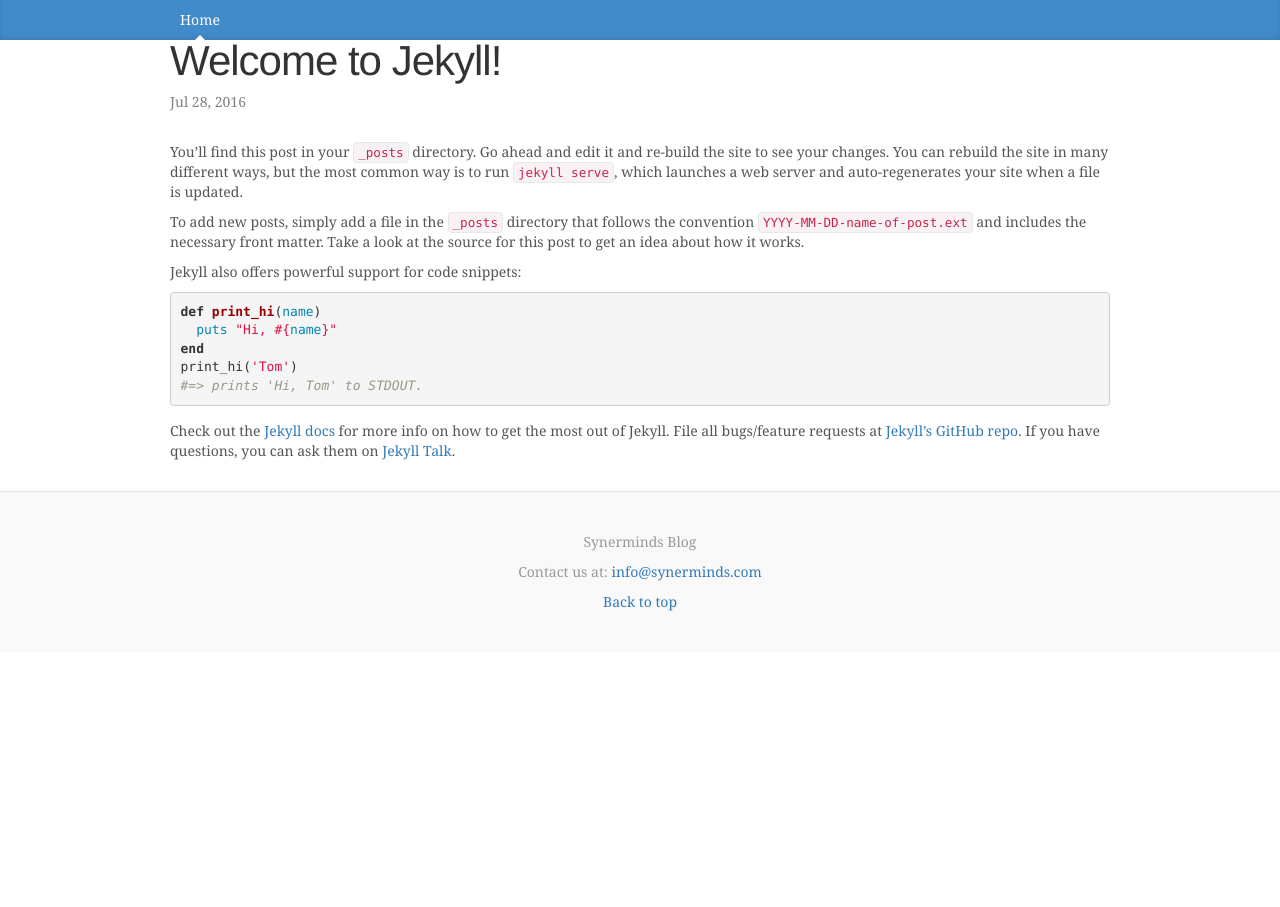
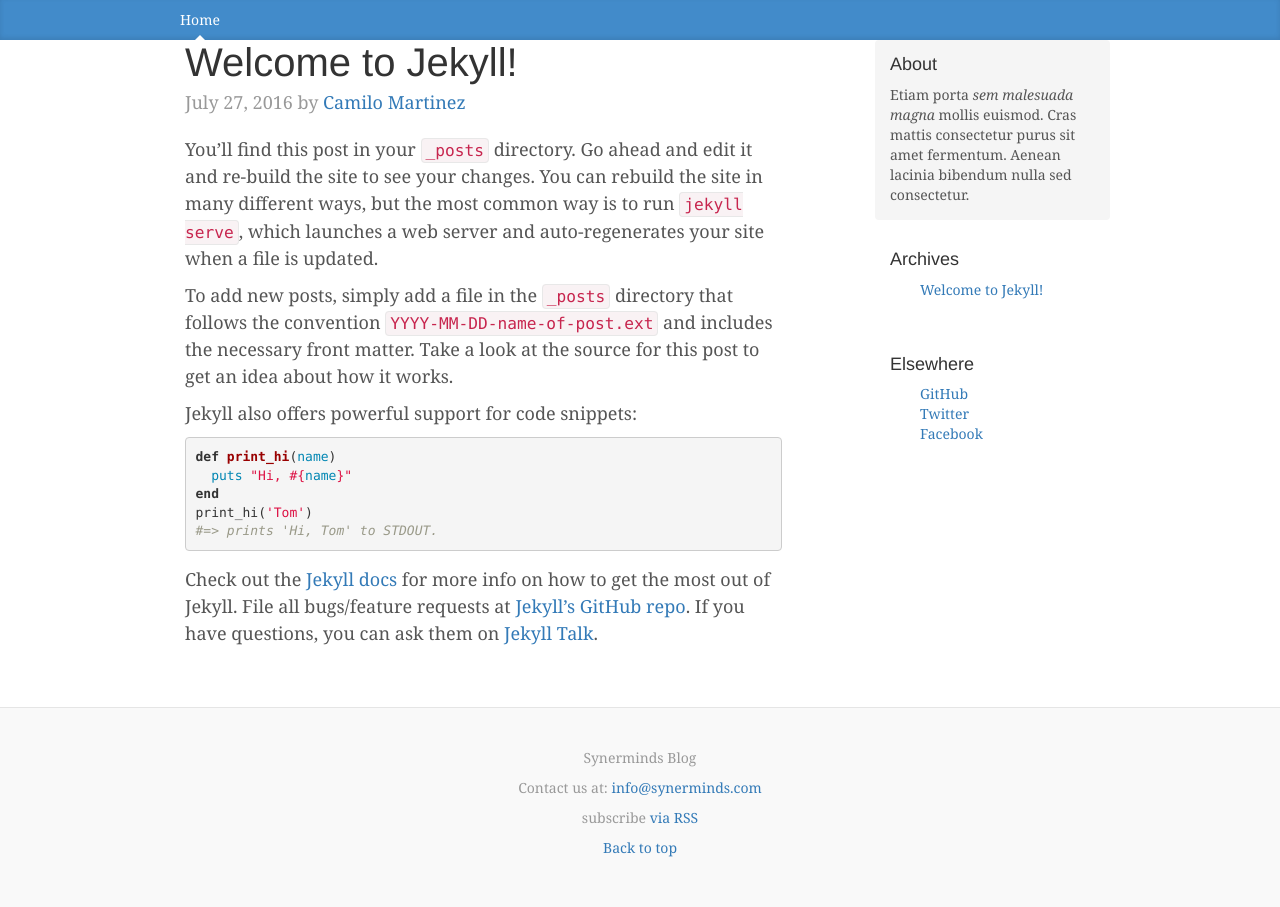
Before and after one commit to synerminds/synerminds.github.io, a Jekyll site: the page built from _posts/2016-07-27-welcome-to-jekyll.markdown, in a window 1280 px wide. Built offline with Jekyll 4.4.1, drawn with Linux system fonts in a browser that asks for light colours.

Commit message:
add post layout

```diff
--- a/_includes/footer.html
+++ b/_includes/footer.html
@@ -1,6 +1,7 @@
-<footer class="blog-footer">
+<footer id="footer" class="blog-footer">
   <p>Synerminds Blog</p>
   <p>Contact us at: <a href="mailto:{{ site.email }}">{{ site.email }}</a></p>
+  <p class="rss-subscribe">subscribe <a href="{{ "/feed.xml" | prepend: site.baseurl }}">via RSS</a></p>
   <p>
     <a href="#">Back to top</a>
   </p>
--- a/_layouts/default.html
+++ b/_layouts/default.html
@@ -2,10 +2,13 @@
 <html lang="en">
   {% include head.html %}
   <body>
-    {% include header.html %}
+    <div id="wrap">
+      {% include header.html %}
 
-    <div class="container">
-      {{ content }}
+      <div class="container">
+        {{ content }}
+      </div>
+      <div id="push"></div>
     </div>
 
     {% include footer.html %}
--- a/_layouts/post.html
+++ b/_layouts/post.html
@@ -1,15 +1,49 @@
----
-layout: default
----
-<article class="post" itemscope itemtype="http://schema.org/BlogPosting">
+<!DOCTYPE html>
+<html lang="en">
+  {% include head.html %}
+  <body>
+    <div id="wrap">
+      {% include header.html %}
 
-  <header class="post-header">
-    <h1 class="post-title" itemprop="name headline">{{ page.title }}</h1>
-    <p class="post-meta"><time datetime="{{ page.date | date_to_xmlschema }}" itemprop="datePublished">{{ page.date | date: "%b %-d, %Y" }}</time>{% if page.author %} • <span itemprop="author" itemscope itemtype="http://schema.org/Person"><span itemprop="name">{{ page.author }}</span></span>{% endif %}</p>
-  </header>
+      <div class="container">
+        <row>
+          <div class="col-sm-8 blog-main">
+            <div class="blog-post">
+              <h2 class="blog-post-title">{{ page.title }}</h2>
+              <p class="blog-post-meta">{{ page.meta }} by <a href="#"> {{ page.author }}</a></p>
+              {{ content }}
+            </div>
+          </div>
+          <div class="col-sm-3 col-sm-offset-1 blog-sidebar">
+            <div class="sidebar-module sidebar-module-inset">
+              <h4>About</h4>
+              <p>Etiam porta <em>sem malesuada magna</em> mollis euismod. Cras mattis consectetur purus sit amet fermentum. Aenean lacinia bibendum nulla sed consectetur.</p>
+            </div>
+            <div class="sidebar-module">
+              <h4>Archives</h4>
+              <ol class="list-unstyled">
+                {% for post in site.posts %}
+                <li>
+                  <a href="{{ post.url | prepend: site.baseurl }}">{{ post.title }}</a>
+                </li>
+                {% endfor %}
+              </ol>
+            </div>
+            <div class="sidebar-module">
+              <h4>Elsewhere</h4>
+              <ol class="list-unstyled">
+                <li><a href="#">GitHub</a></li>
+                <li><a href="#">Twitter</a></li>
+                <li><a href="#">Facebook</a></li>
+              </ol>
+            </div>
+        </row>
+      </div>
+      <div id="push"></div>
+    </div>
 
-  <div class="post-content" itemprop="articleBody">
-    {{ content }}
-  </div>
+    {% include footer.html %}
 
-</article>
+  </body>
+
+</html>
--- a/_posts/2016-07-27-welcome-to-jekyll.markdown
+++ b/_posts/2016-07-27-welcome-to-jekyll.markdown
@@ -1,7 +1,8 @@
 ---
 layout: post
 title:  "Welcome to Jekyll!"
-date:   2016-07-27 19:25:31 -0600
+meta:   July 27, 2016
+author: Camilo Martinez
 categories: jekyll update
 ---
 You’ll find this post in your `_posts` directory. Go ahead and edit it and re-build the site to see your changes. You can rebuild the site in many different ways, but the most common way is to run `jekyll serve`, which launches a web server and auto-regenerates your site when a file is updated.
--- a/css/blog.css
+++ b/css/blog.css
@@ -164,3 +164,19 @@
 .blog-footer p:last-child {
   margin-bottom: 0;
 }
+
+.post-list {
+  margin-left: 40px;
+}
+
+#push, #footer {
+  height: 200px;
+}
+
+#wrap {
+  min-height: 100%;
+  height: 100%;
+  /*margin-bottom should have same values as #push, #footer height*/
+  height: auto !important;
+  margin: 0 auto -200px;
+}
```
Also changed, not shown: index.html (+3 -15 lines).
